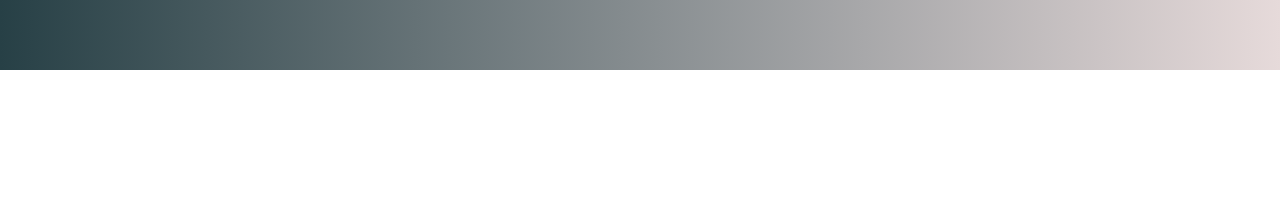
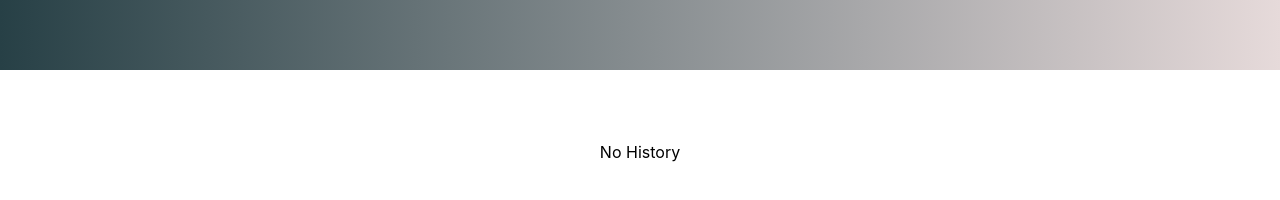
Before and after one commit to idhruvs/custom-react-search, a React (Create React App) app: page / in a window 1280 px wide. Shown: the part 410-610 px from the top of the page. Built offline with nearby package versions, Linux system fonts and the light colour scheme.

Commit message:
feat: added search history feature

```diff
--- a/src/App.css
+++ b/src/App.css
@@ -21,3 +21,7 @@
   padding: 15vh 40px 40px 40px;
   min-height: 40vh;
 }
+
+.Search-History-Section {
+  padding: 20px 40px;
+}
--- a/src/App.js
+++ b/src/App.js
@@ -1,12 +1,17 @@
 import React, { Component } from 'react';
 import './App.css';
-import { Search, LocationComponent } from './components/index';
+import {
+  Search,
+  LocationComponent,
+  SearchHistoryList
+} from './components/index';
 
 export default class App extends Component {
   constructor(props) {
     super(props);
     this.state = {
-      location: { latitude: '', longitude: '', name: '' }
+      location: { latitude: '', longitude: '', name: '' },
+      searchHistory: []
     };
   }
 
@@ -17,17 +22,34 @@ export default class App extends Component {
       longitude: center[1],
       name: place_name
     };
-    this.setState({ location: newLoc });
+    const { searchHistory } = this.state;
+    const date = new Date();
+    searchHistory.push({ name: place_name, date: date.toDateString() });
+    this.setState({ location: newLoc, searchHistory: searchHistory });
+  };
+
+  deleteHistoryItem = item => {
+    const { searchHistory } = this.state;
+    const updatedHistory = searchHistory.filter(
+      historyItem => historyItem.name !== item.name
+    );
+    this.setState({ searchHistory: updatedHistory });
   };
 
   render() {
-    const { location } = this.state;
+    const { location, searchHistory } = this.state;
     return (
       <main>
         <section className="Search-section">
           <Search onSearchConfirmed={this.onSearchConfirmed} />
           <LocationComponent location={location} />
         </section>
+        <section className="Search-History-Section">
+          <SearchHistoryList
+            deleteHistoryItem={item => this.deleteHistoryItem(item)}
+            historyItems={searchHistory}
+          />
+        </section>
       </main>
     );
   }
--- /dev/null
+++ b/src/components/SearchHistory/SearchHistoryList/SearchHistoryList.jsx
@@ -0,0 +1,35 @@
+import React from 'react';
+import SearchHistoryListItem from '../SearchHistoryListItem/SearchHistoryListItem';
+import './searchHistoryList.css';
+
+export default props => {
+  const { historyItems, deleteHistoryItem } = props;
+
+  const onHistoryItemDelete = historyItem => {
+    deleteHistoryItem(historyItem);
+  };
+
+  return (
+    <section className="Search-History-Wrapper">
+      {historyItems.length ? (
+        <header className="Search-History-Header">Search History</header>
+      ) : (
+        <span></span>
+      )}
+      <dl>
+        {historyItems.length ? (
+          historyItems.map(item => (
+            <dt key={item.name}>
+              <SearchHistoryListItem
+                deleteItem={historyItem => onHistoryItemDelete(historyItem)}
+                historyItem={item}
+              />
+            </dt>
+          ))
+        ) : (
+          <blockquote> No History </blockquote>
+        )}
+      </dl>
+    </section>
+  );
+};
--- /dev/null
+++ b/src/components/SearchHistory/SearchHistoryList/searchHistoryList.css
@@ -0,0 +1,8 @@
+.Search-History-Wrapper {
+  margin: 16px;
+}
+
+.Search-History-Header {
+  font-size: 20px;
+  padding: 10px 0px;
+}
--- /dev/null
+++ b/src/components/SearchHistory/SearchHistoryListItem/SearchHistoryListItem.jsx
@@ -0,0 +1,21 @@
+import React from 'react';
+import './searchHistoryListItem.css';
+
+export default props => {
+  const { historyItem, deleteItem } = props;
+  return (
+    <section className="HistoryRow">
+      <span className="HistoryItemName">{historyItem.name}</span>
+      <time className="HistoryItemTime" dateTime={historyItem.date}>
+        {historyItem.date}
+      </time>
+      <button
+        aria-label="Close Account Info Modal Box"
+        className="HistoryDeleteWrapper btn"
+        onClick={() => deleteItem(historyItem)}
+      >
+        &times;
+      </button>
+    </section>
+  );
+};
--- /dev/null
+++ b/src/components/SearchHistory/SearchHistoryListItem/searchHistoryListItem.css
@@ -0,0 +1,46 @@
+.HistoryRow {
+  display: flex;
+  justify-content: space-around;
+  flex: wrap;
+  border-bottom: 1px solid gray;
+}
+
+.btn {
+  border: none;
+  background: transparent;
+  padding: 0;
+  font-size: 24px;
+}
+
+span,
+time,
+button {
+  padding: 0.8em 1.2em;
+  overflow: hidden;
+  width: 100%;
+  flex-basis: 1;
+  box-sizing: border-box;
+  flex-grow: 1;
+}
+
+span {
+  padding-left: 0px;
+}
+
+.HistoryItemName {
+  flex: 7;
+}
+
+.HistoryItemTime {
+  font-size: 12px;
+  flex: 1;
+  padding: 16px 0px;
+}
+
+.HistoryDeleteWrapper {
+  flex: 1;
+}
+
+dl {
+  margin: 0px;
+}
--- a/src/components/index.js
+++ b/src/components/index.js
@@ -1,3 +1,4 @@
 export { default as Search } from './Search/Search';
 export { default as Loader } from './Loader/Loader';
 export { default as LocationComponent } from './LocationComponent/LocationComponent';
+export { default as SearchHistoryList } from './SearchHistory/SearchHistoryList/SearchHistoryList';
```
